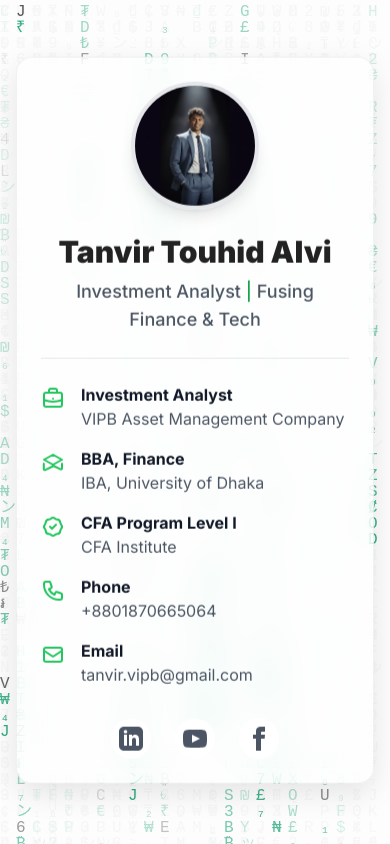
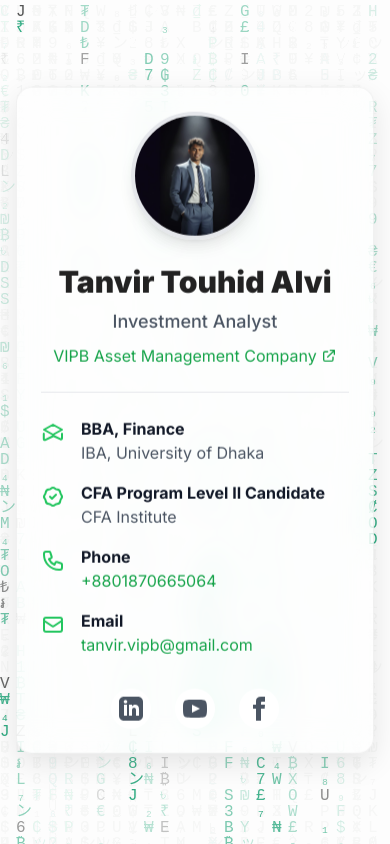
Before and after one commit to tanvirtouhid/Profile, a website: page index.html in a window 390 px wide. Drawn offline with nearby package versions, Linux system fonts and the light colour scheme.

Commit message:
Refactor job title and update company link
Updated job title and company link position, adjusted animation delays for clarity, and improved styles for phone and email sections.

```diff
--- a/index.html
+++ b/index.html
@@ -125,30 +125,26 @@
                 Tanvir Touhid Alvi
             </h1>
 
-            <!-- Titles --><p class="text-lg text-gray-600 mt-2 font-medium fade-in" style="animation-delay: 0.5s;">
-                Investment Analyst <span class="text-green-600">|</span> Fusing Finance & Tech
+            <!-- NEW: Title --><p class="text-lg text-gray-600 mt-2 font-medium fade-in-up" style="animation-delay: 0.5s;">
+                Investment Analyst
             </p>
+
+            <!-- NEW: Company Link (Moved from below) -->
+            <a href="https://vipbamc.com" target="_blank" rel="noopener noreferrer" class="text-green-600 hover:text-green-700 hover:underline transition-colors duration-300 inline-flex items-center space-x-1 mt-2 fade-in-up" style="animation-delay: 0.6s;">
+                <span>VIPB Asset Management Company</span>
+                <!-- External link icon -->
+                <svg xmlns="http://www.w3.org/2000/svg" class="h-4 w-4" fill="none" viewBox="0 0 24 24" stroke="currentColor" stroke-width="2">
+                    <path stroke-linecap="round" stroke-linejoin="round" d="M10 6H6a2 2 0 00-2 2v10a2 2 0 002 2h10a2 2 0 002-2v-4M14 4h6m0 0v6m0-6L10 14" />
+                </svg>
+            </a>
+
         </div>
 
-        <!-- Divider --><hr class="border-gray-200 my-6 fade-in" style="animation-delay: 0.7s;">
+        <!-- Divider --><hr class="border-gray-200 my-6 fade-in" style="animation-delay: 0.8s;">
 
         <!-- Key Details Section --><div class="space-y-4">
 
-            <!-- Current Job --><div class="flex items-start space-x-4 fade-in-up" style="animation-delay: 0.9s;">
-                <!-- Icon --><div class="flex-shrink-0 pt-1">
-                    <svg xmlns="http://www.w3.org/2000/svg" class="h-6 w-6 text-green-500" fill="none" viewBox="0 0 24 24" stroke="currentColor" stroke-width="2">
-                        <path stroke-linecap="round" stroke-linejoin="round" d="M21 13.255A23.931 23.931 0 0112 15c-3.183 0-6.22-.62-9-1.745M16 6V4a2 2 0 00-2-2h-4a2 2 0 00-2 2v2m4 6h.01M5 20h14a2 2 0 002-2V8a2 2 0 00-2-2H5a2 2 0 00-2 2v10a2 2 0 002 2z" />
-                    </svg>
-                </div>
-                <div>
-                    <h3 class="font-semibold text-gray-900">Investment Analyst</h3>
-                    <a href="https://vipbamc.com" target="_blank" rel="noopener noreferrer" class="text-gray-600 hover:text-green-600 transition-colors duration-300">
-                        VIPB Asset Management Company
-                    </a>
-                </div>
-            </div>
-
-            <!-- Education --><div class="flex items-start space-x-4 fade-in-up" style="animation-delay: 1.1s;">
+            <!-- Education (was 1.0s) --><div class="flex items-start space-x-4 fade-in-up" style="animation-delay: 0.9s;">
                 <!-- Icon --><div class="flex-shrink-0 pt-1">
                     <svg xmlns="http://www.w3.org/2000/svg" class="h-6 w-6 text-green-500" fill="none" viewBox="0 0 24 24" stroke="currentColor" stroke-width="2">
                         <path stroke-linecap="round" stroke-linejoin="round" d="M21 12.992v4.707a1 1 0 01-1.212.97l-7.212-3.415-8.576 4.075a.988.988 0 01-1.212-.97V12.992M3 9l9-5 9 5-9 5-9-5z" />
@@ -160,19 +156,19 @@
                 </div>
             </div>
 
-            <!-- Certification --><div class="flex items-start space-x-4 fade-in-up" style="animation-delay: 1.3s;">
+            <!-- Certification (was 1.1s) --><div class="flex items-start space-x-4 fade-in-up" style="animation-delay: 1.0s;">
                 <!-- Icon --><div class="flex-shrink-0 pt-1">
                     <svg xmlns="http://www.w3.org/2000/svg" class="h-6 w-6 text-green-500" fill="none" viewBox="0 0 24 24" stroke="currentColor" stroke-width="2">
                         <path stroke-linecap="round" stroke-linejoin="round" d="M9 12l2 2 4-4M7.835 4.697a3.42 3.42 0 001.946-.806 3.42 3.42 0 014.438 0 3.42 3.42 0 001.946.806 3.42 3.42 0 013.138 3.138 3.42 3.42 0 00.806 1.946 3.42 3.42 0 010 4.438 3.42 3.42 0 00-.806 1.946 3.42 3.42 0 01-3.138 3.138 3.42 3.42 0 00-1.946.806 3.42 3.42 0 01-4.438 0 3.42 3.42 0 00-1.946-.806 3.42 3.42 0 01-3.138-3.138 3.42 3.42 0 00-.806-1.946 3.42 3.42 0 010-4.438 3.42 3.42 0 00.806-1.946 3.42 3.42 0 013.138-3.138z" />
                     </svg>
                 </div>
                 <div>
-                    <h3 class="font-semibold text-gray-900">CFA Program Level I</h3>
+                    <h3 class="font-semibold text-gray-900">CFA Program Level II Candidate</h3>
                     <p class="text-gray-600">CFA Institute</p>
                 </div>
             </div>
 
-            <!-- Phone --><div class="flex items-start space-x-4 fade-in-up" style="animation-delay: 1.5s;">
+            <!-- Phone (was 1.2s) --><div class="flex items-start space-x-4 fade-in-up" style="animation-delay: 1.1s;">
                 <!-- Icon --><div class="flex-shrink-0 pt-1">
                     <svg xmlns="http://www.w3.org/2000/svg" class="h-6 w-6 text-green-500" fill="none" viewBox="0 0 24 24" stroke="currentColor" stroke-width="2">
                         <path stroke-linecap="round" stroke-linejoin="round" d="M3 5a2 2 0 012-2h3.28a1 1 0 01.948.684l1.498 4.493a1 1 0 01-.502 1.21l-2.257 1.13a11.042 11.042 0 005.516 5.516l1.13-2.257a1 1 0 011.21-.502l4.493 1.498a1 1 0 01.684.949V19a2 2 0 01-2 2h-1C9.716 21 3 14.284 3 6V5z" />
@@ -180,13 +176,14 @@
                 </div>
                 <div>
                     <h3 class="font-semibold text-gray-900">Phone</h3>
-                    <a href="tel:+8801870665064" class="text-gray-600 hover:text-green-600 transition-colors duration-300">
+                    <!-- EDITED: Changed styles for clarity -->
+                    <a href="tel:+8801870665064" class="text-green-600 hover:text-green-700 hover:underline transition-colors duration-300">
                         +8801870665064
                     </a>
                 </div>
             </div>
 
-            <!-- Email --><div class="flex items-start space-x-4 fade-in-up" style="animation-delay: 1.7s;">
+            <!-- Email (was 1.3s) --><div class="flex items-start space-x-4 fade-in-up" style="animation-delay: 1.2s;">
                 <!-- Icon --><div class="flex-shrink-0 pt-1">
                     <svg xmlns="http://www.w3.org/2000/svg" class="h-6 w-6 text-green-500" fill="none" viewBox="0 0 24 24" stroke="currentColor" stroke-width="2">
                         <path stroke-linecap="round" stroke-linejoin="round" d="M3 8l7.89 5.26a2 2 0 002.22 0L21 8M5 19h14a2 2 0 002-2V7a2 2 0 00-2-2H5a2 2 0 00-2 2v10a2 2 0 002 2z" />
@@ -194,7 +191,8 @@
                 </div>
                 <div>
                     <h3 class="font-semibold text-gray-900">Email</h3>
-                    <a href="mailto:tanvir.vipb@gmail.com" class="text-gray-600 hover:text-green-600 transition-colors duration-300">
+                    <!-- EDITED: Changed styles for clarity -->
+                    <a href="mailto:tanvir.vipb@gmail.com" class="text-green-600 hover:text-green-700 hover:underline transition-colors duration-300">
                         tanvir.vipb@gmail.com
                     </a>
                 </div>
@@ -202,7 +200,7 @@
 
         </div>
 
-        <!-- Social Links --><div class="flex justify-center space-x-6 mt-8 fade-in-up" style="animation-delay: 1.9s;">
+        <!-- Social Links (was 1.5s) --><div class="flex justify-center space-x-6 mt-8 fade-in-up" style="animation-delay: 1.3s;">
             <!-- LinkedIn --><a href="https://www.linkedin.com/in/tanvir-touhid-alvi/" target="_blank" rel="noopener noreferrer" class="social-icon p-2 bg-white rounded-full text-gray-600" title="LinkedIn">
                 <svg xmlns="http://www.w3.org/2000/svg" viewBox="0 0 24 24" fill="currentColor">
                     <path d="M19 0h-14c-2.761 0-5 2.239-5 5v14c0 2.761 2.239 5 5 5h14c2.762 0 5-2.239 5-5v-14c0-2.761-2.238-5-5-5zm-11 19h-3v-11h3v11zm-1.5-12.268c-.966 0-1.75-.79-1.75-1.764s.784-1.764 1.75-1.764 1.75.79 1.75 1.764-.783 1.764-1.75 1.764zm13.5 12.268h-3v-5.604c0-3.368-4-3.113-4 0v5.604h-3v-11h3v1.765c1.396-2.586 7-2.777 7 2.476v6.759z" />
```
